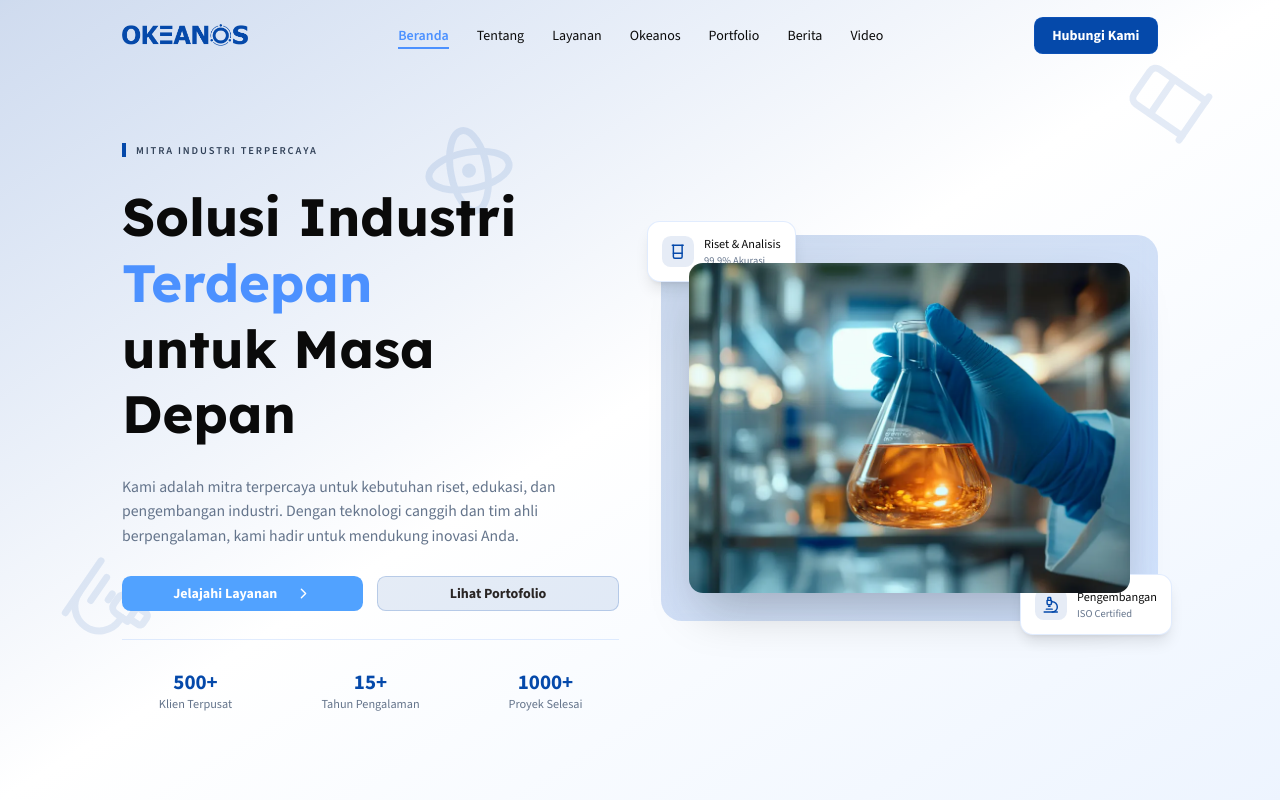
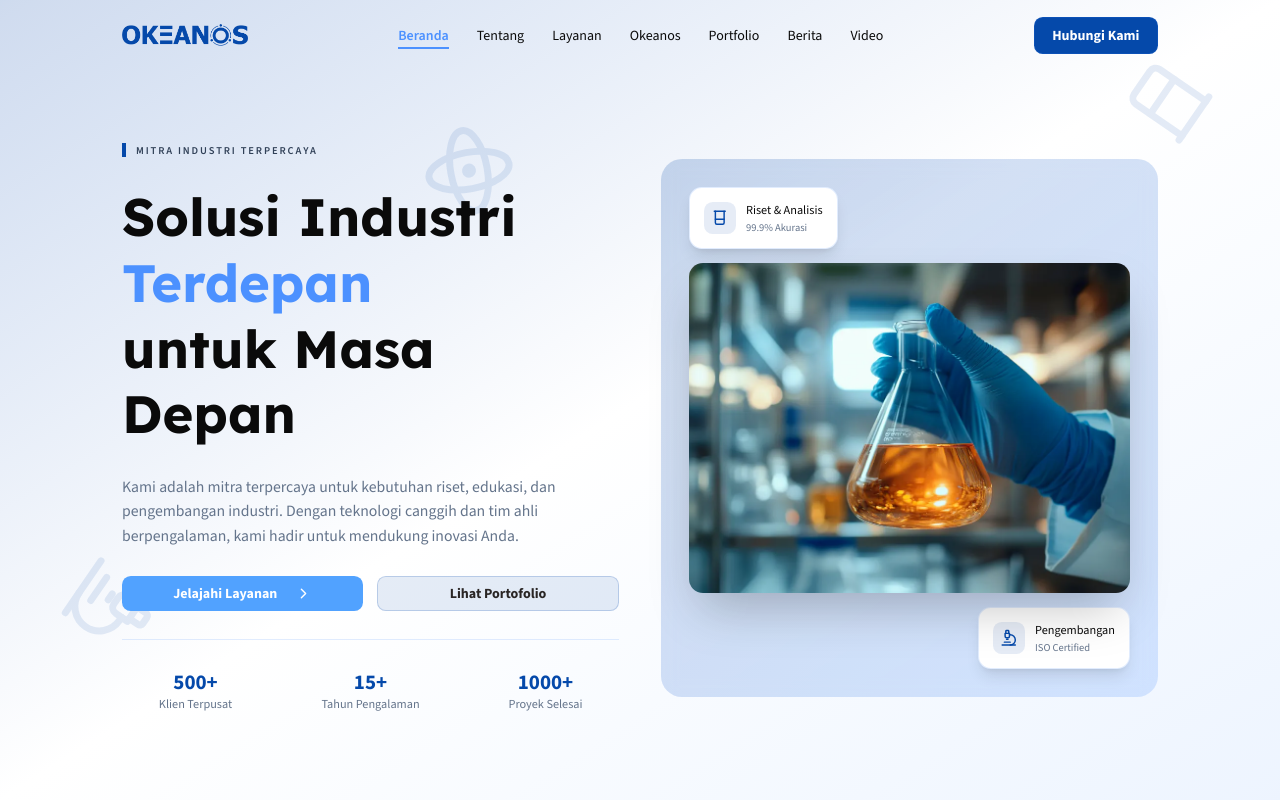
Before and after one commit to aufaadhib/okeanos-landingpage, a React (Vite) app: page / in a window 1280 px wide. Shown: the top 800 px of the page. Built offline with nearby package versions, Linux system fonts and the light colour scheme.

Commit message:
fix: keep hero cards out of image area

```diff
--- a/src/components/Hero.jsx
+++ b/src/components/Hero.jsx
@@ -131,7 +131,25 @@ const Hero = () => {
             transition={{ duration: 1, delay: 0.4 }}
             className="relative"
           >
-            <div className="relative bg-gradient-to-br from-primary/20 to-accent/20 rounded-3xl p-8 backdrop-blur-sm">
+            <div className="relative rounded-3xl bg-gradient-to-br from-primary/20 to-accent/20 p-8 backdrop-blur-sm">
+              <div className="flex flex-col gap-4">
+                <motion.div
+                  initial={{ opacity: 0, x: -50 }}
+                  animate={{ opacity: 1, x: 0 }}
+                  transition={{ delay: 1.2 }}
+                  className="self-start rounded-xl border border-border bg-card p-4 shadow-lg"
+                >
+                  <div className="flex items-center space-x-3">
+                    <div className="rounded-lg bg-primary/10 p-2">
+                      <Beaker className="h-5 w-5 text-primary" />
+                    </div>
+                    <div>
+                      <p className="text-sm font-medium">Riset & Analisis</p>
+                      <p className="text-xs text-muted-foreground">99.9% Akurasi</p>
+                    </div>
+                  </div>
+                </motion.div>
+
               <ImageWithSkeleton
                 src="/optimized/hero-section.webp"
                 alt="Modern Chemistry Laboratory Research"
@@ -141,32 +159,14 @@ const Hero = () => {
                 fetchPriority="high"
               />
 
-              {/* Floating Cards */}
-              <motion.div
-                initial={{ opacity: 0, x: -50 }}
-                animate={{ opacity: 1, x: 0 }}
-                transition={{ delay: 1.2 }}
-                className="absolute -top-4 -left-4 bg-card border border-border rounded-xl p-4 shadow-lg"
-              >
-                <div className="flex items-center space-x-3">
-                  <div className="bg-primary/10 p-2 rounded-lg">
-                    <Beaker className="h-5 w-5 text-primary" />
-                  </div>
-                  <div>
-                    <p className="text-sm font-medium">Riset & Analisis</p>
-                    <p className="text-xs text-muted-foreground">99.9% Akurasi</p>
-                  </div>
-                </div>
-              </motion.div>
-
               <motion.div
                 initial={{ opacity: 0, x: 50 }}
                 animate={{ opacity: 1, x: 0 }}
                 transition={{ delay: 1.4 }}
-                className="absolute -bottom-4 -right-4 bg-card border border-border rounded-xl p-4 shadow-lg"
+                className="self-end rounded-xl border border-border bg-card p-4 shadow-lg"
               >
                 <div className="flex items-center space-x-3">
-                  <div className="bg-primary/10 p-2 rounded-lg">
+                  <div className="rounded-lg bg-primary/10 p-2">
                     <Microscope className="h-5 w-5 text-primary" />
                   </div>
                   <div>
@@ -175,6 +175,7 @@ const Hero = () => {
                   </div>
                 </div>
               </motion.div>
+              </div>
             </div>
           </motion.div>
         </div>
```
